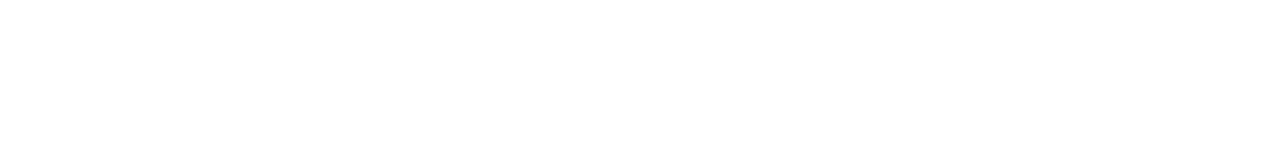
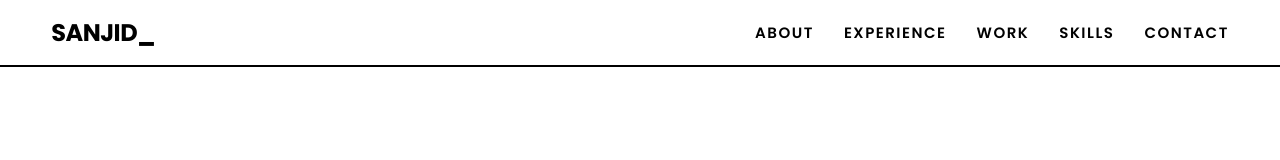
Before and after one commit to MohammadSanjidDad/Website, a plain HTML site: page index.html in a window 1280 px wide. Drawn offline with Linux system fonts and the light colour scheme.

Commit message:
HEADER Section added with custom Scss.

```diff
--- /dev/null
+++ b/Assets/Scss/Source/Component/_mixin.scss
@@ -0,0 +1,6 @@
+@mixin display_style($position) {
+    display: flex;
+    align-items: center;
+    align-content: center;
+    justify-content: $position;
+}
--- /dev/null
+++ b/Assets/Scss/Source/Component/_variable.scss
@@ -0,0 +1 @@
+$main_colors: #0047FF;
--- /dev/null
+++ b/Assets/Scss/Source/_navigation.scss
@@ -0,0 +1,49 @@
+@use "Component/mixin";
+@use "Component/variable";
+
+section.navigation {
+    padding: 15px 0;
+    border-bottom: 2px solid #000;
+
+    div.navigation_containers {
+        nav.nav {
+            @include mixin.display_style(space-between);
+
+            div.nav_logo {
+                font-size: 24px;
+                font-weight: 700;
+                letter-spacing: -0.5px;
+
+                &:hover {
+                    font-style: italic;
+                }
+            }
+
+            ul.nav_menu {
+                @include mixin.display_style(center);
+
+                li.nav_menu_element {
+                    margin: 0 15px;
+
+                    &:nth-child(1) {
+                        margin-left: 0;
+                    }
+
+                    &:last-child {
+                        margin-right: 0;
+                    }
+
+                    a {
+                        font-size: 15px;
+                        font-weight: 600;
+                        letter-spacing: 1.5px;
+
+                        &:hover {
+                            color: variable.$main_colors;
+                        }
+                    }
+                }
+            }
+        }
+    }
+}
--- a/Assets/Scss/custom.style.scss
+++ b/Assets/Scss/custom.style.scss
@@ -0,0 +1,25 @@
+@use "Source/navigation";
+
+@import url('https://fonts.googleapis.com/css2?family=Poppins:wght@100;200;300;400;500;600;700;800;900&display=swap');
+
+* {
+    margin: 0;
+    padding: 0;
+    outline: none;
+    box-sizing: border-box;
+    font-family: "Poppins", sans-serif;
+}
+
+a {
+    color: #000;
+    text-decoration: none;
+}
+
+li {
+    list-style: none;
+}
+
+div.navigation_containers {
+    width: 92%;
+    margin: 0 auto;
+}
--- a/index.html
+++ b/index.html
@@ -15,7 +15,7 @@
     <!-- ========================= CUSTOM CSS ========================= -->
 
     <!-- ========================= PAGE TITLE ========================= -->
-    <title>Document</title>
+    <title>MOHAMMAD SANJID DAD || Website</title>
     <!-- ========================= PAGE TITLE ========================= -->
 
 </head>
@@ -26,6 +26,28 @@
 
 <body>
 
+    <!-- ========================= HEADER ========================= -->
+
+    <section class="navigation">
+        <div class="navigation_containers">
+            <nav class="nav">
+                <div class="nav_logo">
+                    <span>SANJID_</span>
+                </div>
+                <ul class="nav_menu">
+                    <li class="nav_menu_element"><a href="#">ABOUT</a></li>
+                    <li class="nav_menu_element"><a href="#">EXPERIENCE</a></li>
+                    <li class="nav_menu_element"><a href="#">WORK</a></li>
+                    <li class="nav_menu_element"><a href="#">SKILLS</a></li>
+                    <li class="nav_menu_element"><a href="#">CONTACT</a></li>
+                </ul>
+            </nav>
+        </div>
+    </section>
+
+    <!-- ========================= HEADER ========================= -->
+
+
     <!-- ========================= CUSTOM JS ========================= -->
     <script src="Assets/Js/custom.script.js"></script>
     <!-- ========================= CUSTOM JS ========================= -->
```
Also changed, not shown: Assets/Css/custom.style.css, 1 other file.
